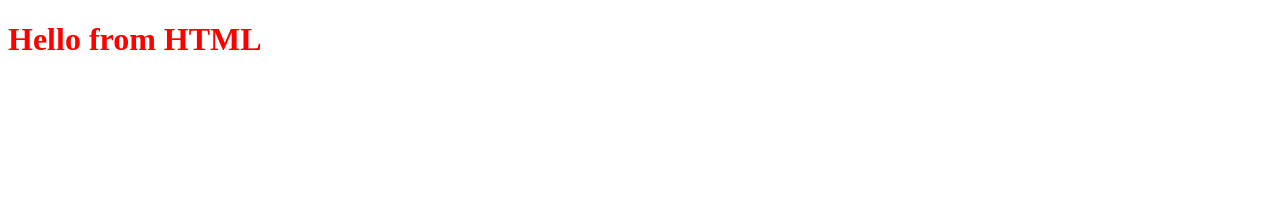
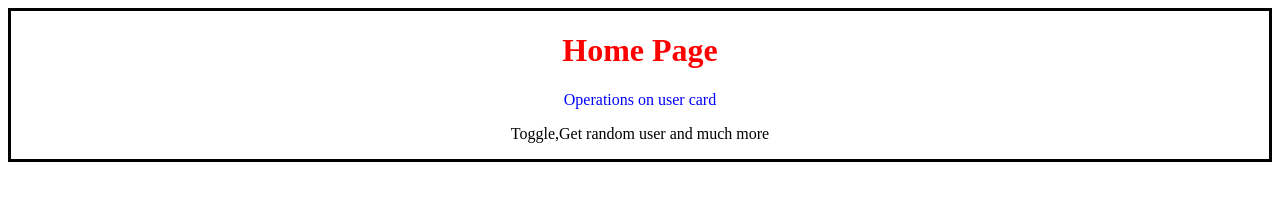
Before and after one commit to 24wh1a05e3/auto-suggest, a website: page frontend/index.html in a window 1280 px wide. Drawn offline with Linux system fonts and the light colour scheme.

Commit message:
css changes made

```diff
--- a/frontend/index.css
+++ b/frontend/index.css
@@ -1,3 +1,18 @@
 h1{
     color:red;
 }
+
+#home-intro{
+    text-align: center;
+
+    border: 3px;     /*  or border: 4px solid black;*/
+    border-color: black;
+    border-style: solid; /*dotted*/
+}
+#home-intro:hover{
+    background-color: rgb(115, 171, 110);
+}
+#p1{
+    text-align: center;
+    color: blue;
+}
--- a/frontend/index.html
+++ b/frontend/index.html
@@ -7,7 +7,11 @@
     <link rel="stylesheet" href="index.css">
 </head>
 <body>
-    <h1>Hello from HTML</h1>
+    <div id="home-intro">
+    <h1>Home Page</h1>
+    <p id="p1">Operations on user card</p>
+    <p id="p2">Toggle,Get random user and much more</p>
     <script src="index.js"></script>
+</div>
 </body>
 </html>
```
